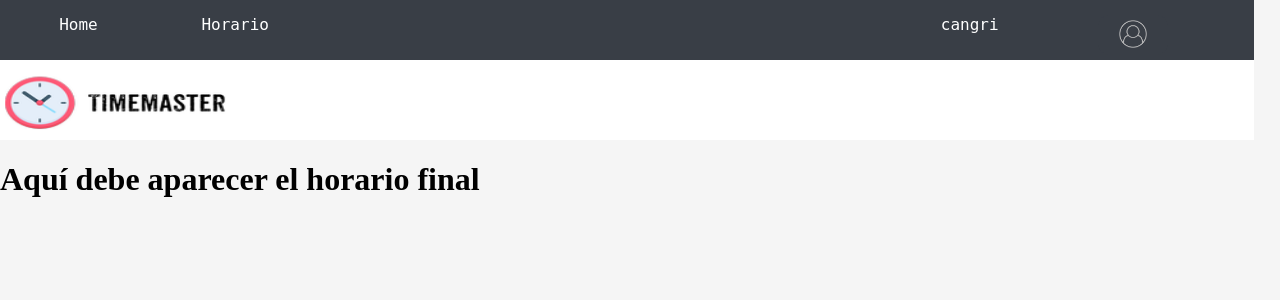
After one commit to paolavallejo/PDS_proyect, a Django app: page /horario/horario_final in a window 1280 px wide. The commit adds this page. Shown: the top 300 px of the page. Run offline with Django 4.2, Linux system fonts and the light colour scheme; a user stored in the database is signed in.

Commit message:
changes in templates of horario app

```diff
--- a/manejo_del_tiempo/horario/static/css/navbar_styles.css
+++ b/manejo_del_tiempo/horario/static/css/navbar_styles.css
@@ -1,11 +1,12 @@
 :root{
-    --color1:#0b0633;
+    --color1:#393e46;
     --color2: #e3f6f5;
     --color3:  #ff4949;
     --color4:#ffffff;
     --color5:black;
     --color6: white;
     --color7: #A72AAB;
+    --color8: whitesmoke;
 }
 
 
@@ -135,10 +136,32 @@
 }
 
 .logo_timemaster{
-    margin-left: 10%;
-    width:160px;
-    height:90px;
-    grid-column:1/4;
-    grid-row:1/4;
+    width: 230px;
+    height: 70px;
 
 }
+
+button{
+    color:var(--color2);
+    background-color:var(--color1);
+    border-style:solid;
+    border-width: 1px;
+    border-color:var(--color1);
+    height: 40px;
+    width: 70px;
+    border-radius:10px;
+}
+
+button:hover{
+    color:var(--color1);
+    background-color:var(--color4);
+}
+
+
+/* Estilos del body: */
+body{
+    background-color:var(--color8);
+    width:95vw;
+    padding: 0%;
+    margin: 0%;
+}
--- a/manejo_del_tiempo/horario/templates/horario.html
+++ b/manejo_del_tiempo/horario/templates/horario.html
@@ -2,5 +2,5 @@
 {% load static %}
 
 {% block content %}
-<p>Horario</p>
+<p>Home</p>
 {% endblock content %}
--- /dev/null
+++ b/manejo_del_tiempo/horario/templates/horario_final.html
@@ -0,0 +1,8 @@
+{% extends 'main/main.html' %}
+{% load static %}
+
+{% block content %}
+
+    <h1>Aquí debe aparecer el horario final</h1>
+
+{% endblock content %}
--- a/manejo_del_tiempo/horario/templates/main/main.html
+++ b/manejo_del_tiempo/horario/templates/main/main.html
@@ -18,7 +18,7 @@
             <li class="username"><a href="">{{request.user.username}}</a></li>
             {% if request.user.is_authenticated %}
             <div class="dropdown">
-                <button class="contenedor_user_image"><img class="imagenes/user_image" src="{% static 'user_image.png' %}" alt="user_image"></button>
+                <button class="contenedor_user_image"><img class="user_image" src="{% static 'imagenes/user_image.png' %}" alt="user_image"></button>
                 <div class="dropdown-content">
                 <a href="{% url 'user_logout' %}">Logout</a>
                 </div>
--- a/manejo_del_tiempo/horario/urls.py
+++ b/manejo_del_tiempo/horario/urls.py
@@ -12,4 +12,6 @@ urlpatterns = [
         path('actividades_fijas/eliminar_actividades_fijas',views.eliminar_actividades_fijas, name = 'eliminar_actividades_fijas'),
         path('actividades_no_fijas',views.actividades_no_fijas, name = 'actividades_no_fijas'),
         path('actividades_no_fijas/eliminar_actividades_no_fijas',views.eliminar_actividades_no_fijas, name = 'eliminar_actividades_no_fijas'),
+        path('horario_final',views.horario_final, name = 'horario_final'),
+
 ]
--- a/manejo_del_tiempo/horario/views.py
+++ b/manejo_del_tiempo/horario/views.py
@@ -36,7 +36,7 @@ def user_login(request):
     return render(request,"user_login.html")
 
 
-#@login_required(login_url = reverse('horario:user_login'))
+@login_required(login_url = "user_login")
 def user_logout(request):
     logout(request)
     return redirect(reverse('user_login'))
@@ -62,6 +62,7 @@ def user_register(request):
 
 
 #Adquirir datos de sueño:
+@login_required(login_url = "user_login")
 def suenio(request):
     if request.method == "POST":
         pass
@@ -74,27 +75,32 @@ def suenio(request):
 
 
 #Adquirir y mostrar actividades fijas:
+@login_required(login_url = "user_login")
 def actividades_fijas(request):
     return render(request,"actividades_fijas.html")
 
 
 
+@login_required(login_url = "user_login")
 def eliminar_actividades_fijas(request):
     return HttpResponse("Estás en la pagina de eliminar actividades fijas")
 
 
 
 #Adquirir y mostrar actividades no fijas
+@login_required(login_url = "user_login")
 def actividades_no_fijas(request):
-    return HttpResponse("Estás en la pagina de actividades no fijas")
+    return render(request,"actividades_no_fijas.html")
 
 
 
+@login_required(login_url = "user_login")
 def eliminar_actividades_no_fijas(request):
     return HttpResponse("Estás en la pagina de eliminar actividades no fijas")
 
 
 
 #Vista que crea el horario final y lo muestra en pantalla:
+@login_required(login_url = "user_login")
 def horario_final(request):
-    return HttpResponse("Estás en la pagina que despliega el horario final")
+    return render(request,"horario_final.html")
```
Also changed, not shown: manejo_del_tiempo/horario/templates/actividades_fijas.html (+20 -1 lines), manejo_del_tiempo/horario/templates/actividades_no_fijas.html (added, +53 -0 lines), manejo_del_tiempo/horario/templates/suenio.html (+45 -2 lines), manejo_del_tiempo/db.sqlite3, manejo_del_tiempo/horario/static/imagenes/Timemaster.png, manejo_del_tiempo/horario/static/imagenes/logo3.png (added).
